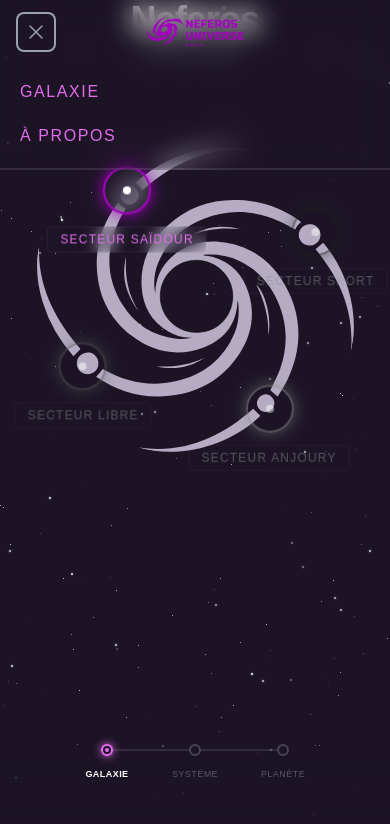
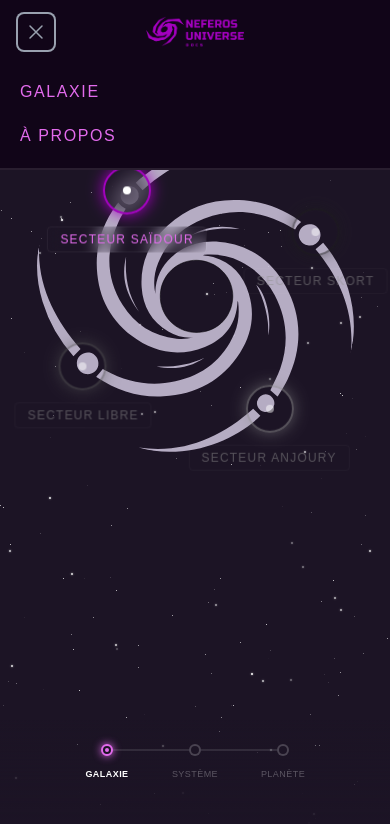
Before and after one commit to val555/neferos-explorer, a React (Vite) app: page / in a window 390 px wide. Both pictures are taken after a click on the button "Ouvrir le menu". Shown: the top 824 px of the page. Built offline with nearby package versions, Linux system fonts and the light colour scheme; a web font is replaced by a local one.

Commit message:
fix(Navbar): force opaque dark purple background (bg-[#110518]) for navbar and mobile menu to prevent transparency and black background issues

```diff
--- a/src/components/layout/Navbar.jsx
+++ b/src/components/layout/Navbar.jsx
@@ -12,8 +12,12 @@ export default function Navbar() {
   const [isOpen, setIsOpen] = useState(false);
   const location = useLocation();
 
+  // Couleur de fond violet très sombre et OPAQUE (pas de transparence)
+  // Utilisation d'une valeur hexadécimale arbitraire proche de l'identité Neferos si la classe n'existe pas
+  const navBgClass = "bg-[#110518]";
+
   return (
-    <nav className="relative z-50 w-full bg-neferos-bg-surface backdrop-blur-md border-b border-white/10">
+    <nav className={`relative z-50 w-full ${navBgClass} border-b border-white/10`}>
       <div className="mx-auto max-w-7xl px-4 sm:px-6 lg:px-8">
         <div className="relative flex h-16 items-center justify-between">
 
@@ -78,7 +82,7 @@ export default function Navbar() {
 
       {/* 4. Menu Mobile (Dépliant) */}
       {isOpen && (
-        <div className="sm:hidden bg-neferos-bg-dark border-b border-white/10">
+        <div className={`sm:hidden ${navBgClass} border-b border-white/10`}>
           <div className="space-y-1 px-2 pt-2 pb-3">
             {navigation.map((item) => {
                const isActive = location.pathname === item.href;
```
